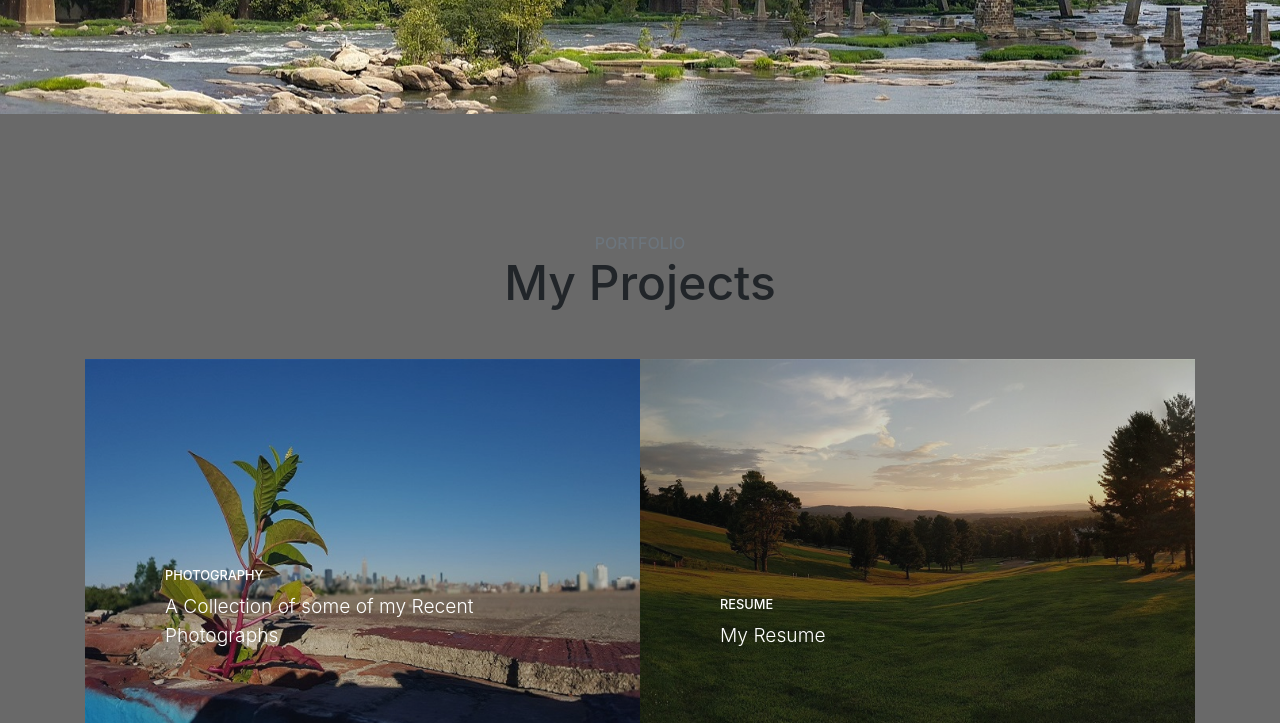
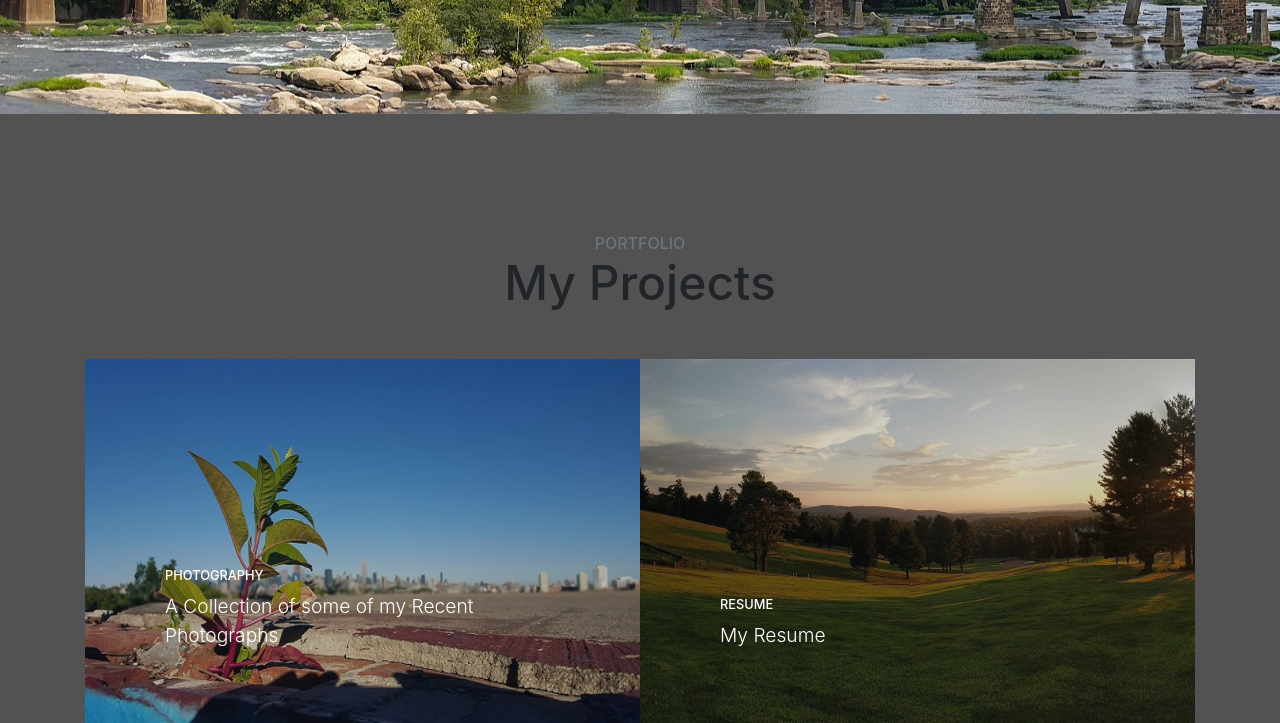
Before and after one commit to JasonDavidoff85/JasonDavidoff85.github.io, a website with bundled scripts: page index.html in a window 1280 px wide. Shown: the part 1050-1773 px from the top of the page. Built offline with nearby package versions, Linux system fonts and the light colour scheme.

Commit message:
Update stylish-portfolio.css

```diff
--- a/css/stylish-portfolio.css
+++ b/css/stylish-portfolio.css
@@ -389,7 +389,7 @@ a:hover, a:focus, a:active {
 }
 
 .grayBackground {
-    background-color: dimgrey;
+    background-color: #525252;
 }
 
 .contactMeCircle {
```
